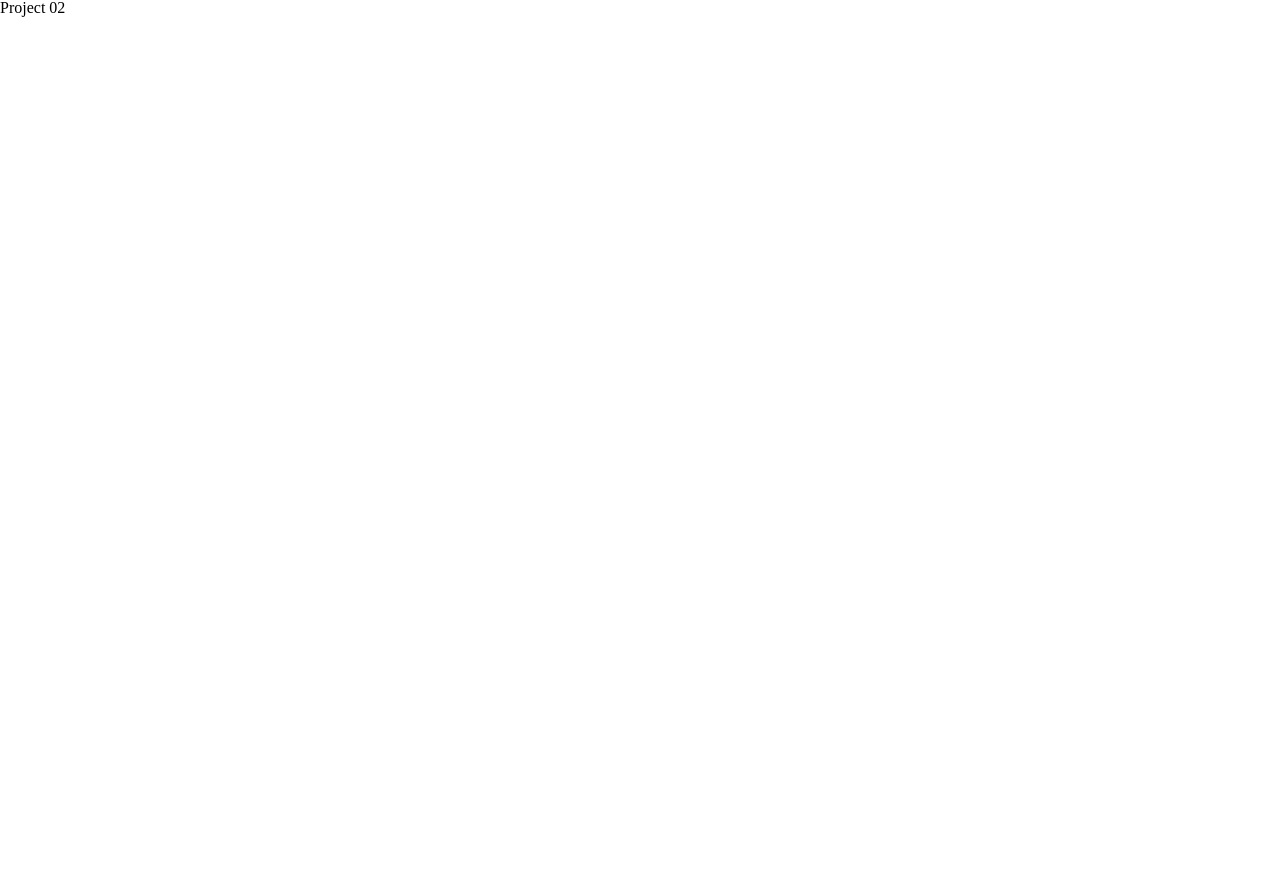
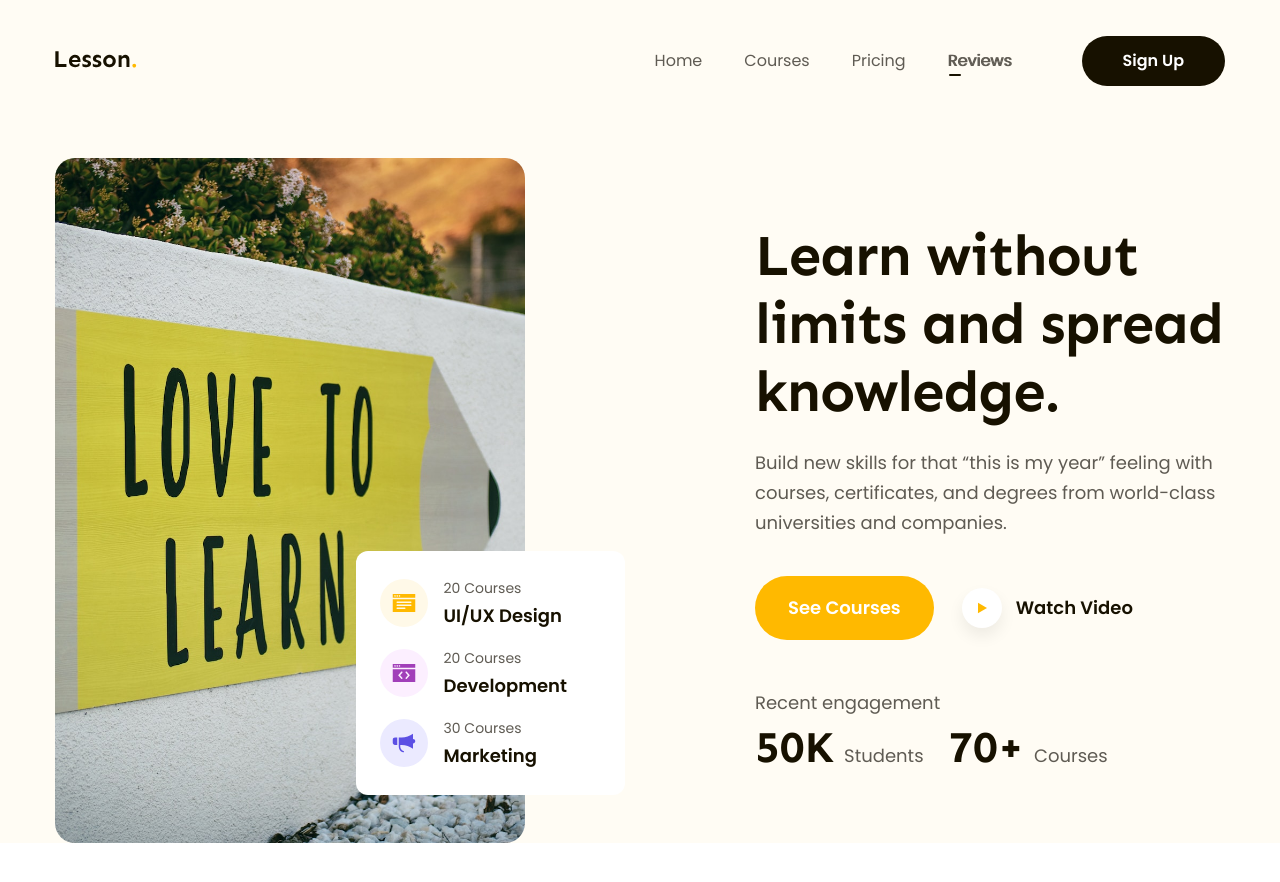
Before and after one commit to ThoNguyenVan9x/LandingPage-PJ02, a plain HTML site: page index.html in a window 1280 px wide. Shown: the top 882 px of the page. Before the commit the page ends 800 px from the top, so only its background shows below. Drawn offline with Linux system fonts and the light colour scheme.

Commit message:
Header + Hero

```diff
--- a/assets/css/styles.css
+++ b/assets/css/styles.css
@@ -0,0 +1,263 @@
+* {
+    box-sizing: border-box;
+}
+
+:root {
+    --primary-color-1: #171100;
+    --primary-color-2: #ffb900;
+}
+
+html {
+    font-size: 62.5%;
+}
+
+body {
+    font-size: 1.6rem;
+    font-family: "Poppins", sans-serif;
+}
+
+/* Common */
+a {
+    text-decoration: none;
+}
+
+.content {
+    width: 1170px;
+    max-width: calc(100% - 48px);
+    margin-left: auto;
+    margin-right: auto;
+    /* background-color: orange; */
+}
+
+.btn-black {
+    display: inline-block;
+    min-width: 118px;
+    padding: 12px 24px;
+    background: var(--primary-color-1);
+    border-radius: 25px;
+}
+
+.btn-yellow {
+    display: inline-block;
+    min-width: 137px;
+    padding: 11px 37px;
+    border-radius: 26px;
+    background: var(--primary-color-2);
+}
+
+/*================= Fix-header ===================== */
+.fix-header {
+    background: #fffcf4;
+    /* background: #3333; */
+    position: sticky;
+    top: -28px;
+    z-index: 1;
+}
+
+.fix-header .navbar {
+    display: flex;
+    align-items: center;
+    padding-top: 36px;
+    padding-bottom: 8px;
+}
+
+.fix-header .navbar ul {
+    display: flex;
+    margin-left: auto;
+}
+
+.fix-header .navbar ul li a {
+    display: inline-block;
+    padding: 0 21px;
+    font-weight: 400;
+    font-size: 1.6rem;
+    color: #5f5b53;
+    border-radius: 5px;
+}
+
+.fix-header .navbar ul li a:hover,
+.navbar .active {
+    text-shadow: 1px 0 0 currentColor;
+    color: #171100;
+}
+
+.fix-header .navbar ul li .active::before {
+    position: absolute;
+    margin-top: 21px;
+    margin-left: 1px;
+    display: inline-block;
+    content: "";
+    width: 12px;
+    height: 2px;
+    background: #171100;
+    border-radius: 1px;
+}
+
+.fix-header .navbar .action a {
+    margin-left: 49px;
+    font-weight: 600;
+    font-size: 1.6rem;
+    line-height: 1.75;
+    color: #ffffff;
+}
+
+.fix-header .navbar .action .btn-black {
+    padding: 11px 41px;
+}
+.navbar .btn-black:hover {
+    opacity: 0.9;
+}
+/*================= Hero ===================== */
+.hero {
+    background: #fffcf4;
+}
+.hero-body {
+    padding-top: 64px;
+    display: flex;
+    /* background-color: orange; */
+}
+
+.hero .img-hero {
+    display: inline-block;
+    position: relative;
+    width: 570px;
+    height: 685px;
+    /* background-color: #333; */
+}
+
+.hero .img-hero > img {
+    width: 470px;
+    height: 685px;
+    object-fit: cover;
+    border-radius: 20px;
+}
+
+.hero .img-hero .qty {
+    position: absolute;
+    padding: 24px 58px 24px 24px;
+    bottom: 48px;
+    right: 0;
+    background-color: #ffffff;
+    border-radius: 12px;
+}
+
+.hero .qty .row {
+    display: flex;
+    align-items: center;
+}
+
+.hero .qty .row:nth-child(2) {
+    margin-top: 14px;
+    margin-bottom: 14px;
+}
+
+.hero .qty .row .row-1 {
+    font-weight: 400;
+    font-size: 1.4rem;
+    line-height: 26px;
+    /* identical to box height, or 186% */
+    color: #5f5b53;
+}
+
+.hero .qty .row .row-2 {
+    font-weight: 600;
+    font-size: 1.8rem;
+    line-height: 30px;
+    /* identical to box height, or 167% */
+    color: #171100;
+}
+
+.hero .qty .row > div {
+    margin-left: 16px;
+}
+
+.hero .info {
+    margin-left: auto;
+    margin-top: 64px;
+    width: 470px;
+}
+
+.hero .info .title {
+    font-family: "Sen";
+    font-style: normal;
+    font-weight: 700;
+    font-size: 5.8rem;
+    line-height: 1.17;
+    letter-spacing: -0.02em;
+    color: #171100;
+}
+
+.hero .info .desc {
+    margin-top: 22px;
+    font-weight: 400;
+    font-size: 1.8rem;
+    line-height: 1.67;
+    color: #5f5b53;
+}
+
+.hero .info .action {
+    position: relative;
+    margin-top: 38px;
+    display: flex;
+    align-items: center;
+}
+
+.hero .info .action .btn-yellow {
+    padding: 17px 33px;
+    border-radius: 32px;
+    font-weight: 600;
+    font-size: 18px;
+    line-height: 1.67;
+    color: #ffffff;
+}
+
+.hero .info .action .watch {
+    margin-left: 28px;
+    display: flex;
+    align-items: center;
+    font-weight: 600;
+    font-size: 18px;
+    line-height: 30px;
+    /* identical to box height, or 167% */
+
+    color: #171100;
+}
+
+.hero .info .action .icon {
+    display: flex;
+    margin-right: 14px;
+    align-items: center;
+    justify-content: center;
+    width: 40px;
+    height: 40px;
+    border-radius: 50%;
+    background: #ffffff;
+    box-shadow: 0px 8px 16px rgba(0, 0, 0, 0.07);
+}
+
+.hero .info .desc-2 {
+    margin-top: 48px;
+}
+
+.hero .info .data {
+    margin-top: 8px;
+    font-weight: 400;
+    font-size: 18px;
+    color: #5f5b53;
+}
+
+.hero .info .data strong {
+    font-family: "Sen";
+    font-style: normal;
+    font-weight: 700;
+    font-size: 4.4rem;
+    color: #171100;
+}
+
+.hero .info .data span {
+    margin-left: 10px;
+}
+
+.hero .info .data span:first-of-type {
+    margin: 0 20px 0 10px;
+}
--- a/index.html
+++ b/index.html
@@ -10,8 +10,112 @@
 
         <!-- Styles -->
         <link rel="stylesheet" href="./assets/css/styles.css" />
+
+        <!-- Embed font -->
+        <link rel="preconnect" href="https://fonts.googleapis.com" />
+        <link rel="preconnect" href="https://fonts.gstatic.com" crossorigin />
+        <link
+            href="https://fonts.googleapis.com/css2?family=Poppins:ital,wght@0,400;0,600;1,400&family=Sen:wght@700&display=swap"
+            rel="stylesheet"
+        />
     </head>
-    <body>
-        <h1>Project 02</h1>
+    <body style="height: 5000px">
+        <!-- Fix-header -->
+        <header class="fix-header">
+            <div class="content">
+                <nav class="navbar">
+                    <a href="#!" class="logo">
+                        <img src="./assets/img/logo-lesson.svg" alt="lesson" />
+                    </a>
+                    <ul>
+                        <li><a href="#!">Home</a></li>
+                        <li><a href="#!">Courses</a></li>
+                        <li><a href="#!">Pricing</a></li>
+                        <li><a class="active" href="#!">Reviews</a></li>
+                    </ul>
+                    <div class="action">
+                        <a href="#!" class="btn-black">Sign Up</a>
+                    </div>
+                </nav>
+            </div>
+        </header>
+        <main>
+            <!-- Hero -->
+            <div class="hero">
+                <div class="content">
+                    <div class="hero-body">
+                        <!-- Img hero -->
+                        <div class="img-hero">
+                            <img
+                                src="./assets/img/hero-image.jpeg"
+                                alt="Learn without limits and spread knowledge."
+                            />
+                            <div class="qty">
+                                <div class="row">
+                                    <img
+                                        src="./assets/img/ui-ux.svg"
+                                        alt="ui-ux"
+                                    />
+                                    <div>
+                                        <p class="row-1">20 Courses</p>
+                                        <p class="row-2">UI/UX Design</p>
+                                    </div>
+                                </div>
+                                <div class="row">
+                                    <img
+                                        src="./assets/img/development.svg"
+                                        alt="development"
+                                    />
+                                    <div>
+                                        <p class="row-1">20 Courses</p>
+                                        <p class="row-2">Development</p>
+                                    </div>
+                                </div>
+                                <div class="row">
+                                    <img
+                                        src="./assets/img/marketing.svg"
+                                        alt="marketing"
+                                    />
+                                    <div>
+                                        <p class="row-1">30 Courses</p>
+                                        <p class="row-2">Marketing</p>
+                                    </div>
+                                </div>
+                            </div>
+                        </div>
+                        <!-- Info -->
+                        <div class="info">
+                            <h1 class="title">
+                                Learn without limits and spread knowledge.
+                            </h1>
+                            <p class="desc desc-1">
+                                Build new skills for that “this is my year”
+                                feeling with courses, certificates, and degrees
+                                from world-class universities and companies.
+                            </p>
+                            <div class="action">
+                                <a href="#!" class="btn-yellow">See Courses</a>
+
+                                <a href="#!" class="watch">
+                                    <div class="icon">
+                                        <img
+                                            src="./assets/img/watch-video-2.svg"
+                                            alt="watch video"
+                                        />
+                                    </div>
+
+                                    <p class="img-desc">Watch Video</p>
+                                </a>
+                            </div>
+                            <p class="desc desc-2">Recent engagement</p>
+                            <p class="data">
+                                <strong>50K</strong><span>Students</span>
+                                <strong>70+</strong><span>Courses</span>
+                            </p>
+                        </div>
+                    </div>
+                </div>
+            </div>
+        </main>
     </body>
 </html>
```
Also changed, not shown: assets/img/development.svg (added), assets/img/hero-image.jpeg (added), assets/img/logo-lesson.svg (added), assets/img/marketing.svg (added), assets/img/ui-ux.svg (added), assets/img/watch-video-1.svg (added), assets/img/watch-video-2.svg (added), assets/img/watch-video.svg (added).
